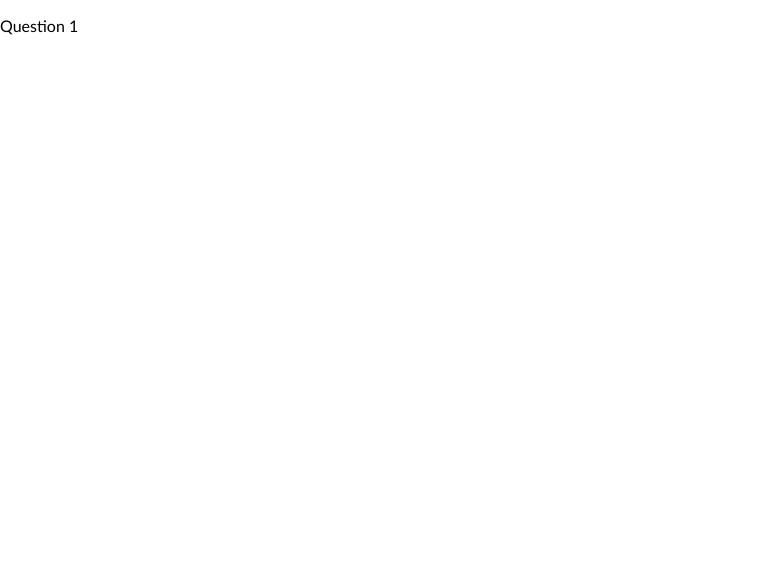
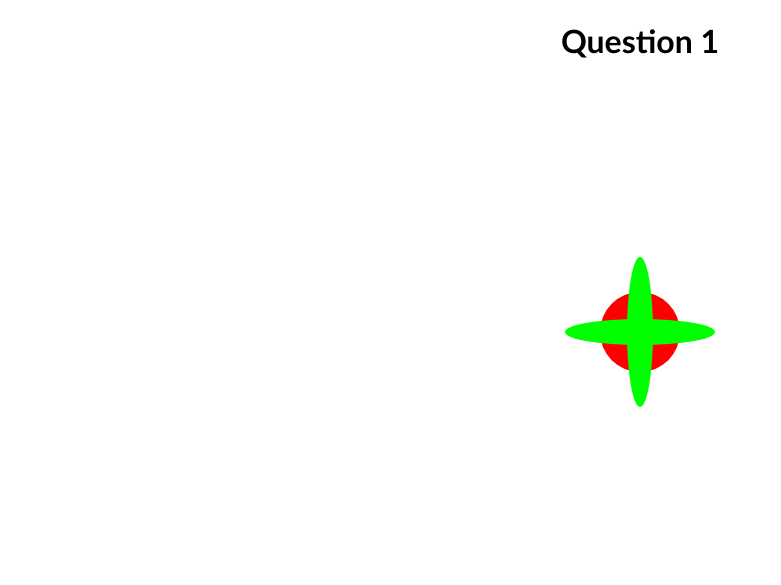
Before and after one commit to KeriannBaraultLindor/epreuveFinale, a plain HTML site: page index.htm in a window 1280 px wide. Shown: the whole page, without its empty margins (0-781 px from the left). Drawn offline with Linux system fonts and the light colour scheme.

Commit message:
fin de la question 1

```diff
--- a/css/style.css
+++ b/css/style.css
@@ -5,4 +5,5 @@ html {
 }
 body {
   font-family: calibri;
+  text-align: center;
 }
--- a/index.htm
+++ b/index.htm
@@ -19,7 +19,16 @@
 
 	<body>
 		<div id="question1">
-			<p>Question 1</p>
+			<h1>Question 1</h1>
+
+			<!--Première forme SVG-->
+			<svg height="500" width="500">
+				<g>
+				  	<circle cx="250" cy="250" r="40" stroke="none" stroke-width="0" fill="red" />
+				  	<ellipse cx="250" cy="250" rx="75" ry="13" fill="#00ff00"/>
+				  	<ellipse cx="250" cy="250" rx="13" ry="75" fill="#00ff00"/>
+			  	</g>
+			</svg>
 
 		</div>
 
```
